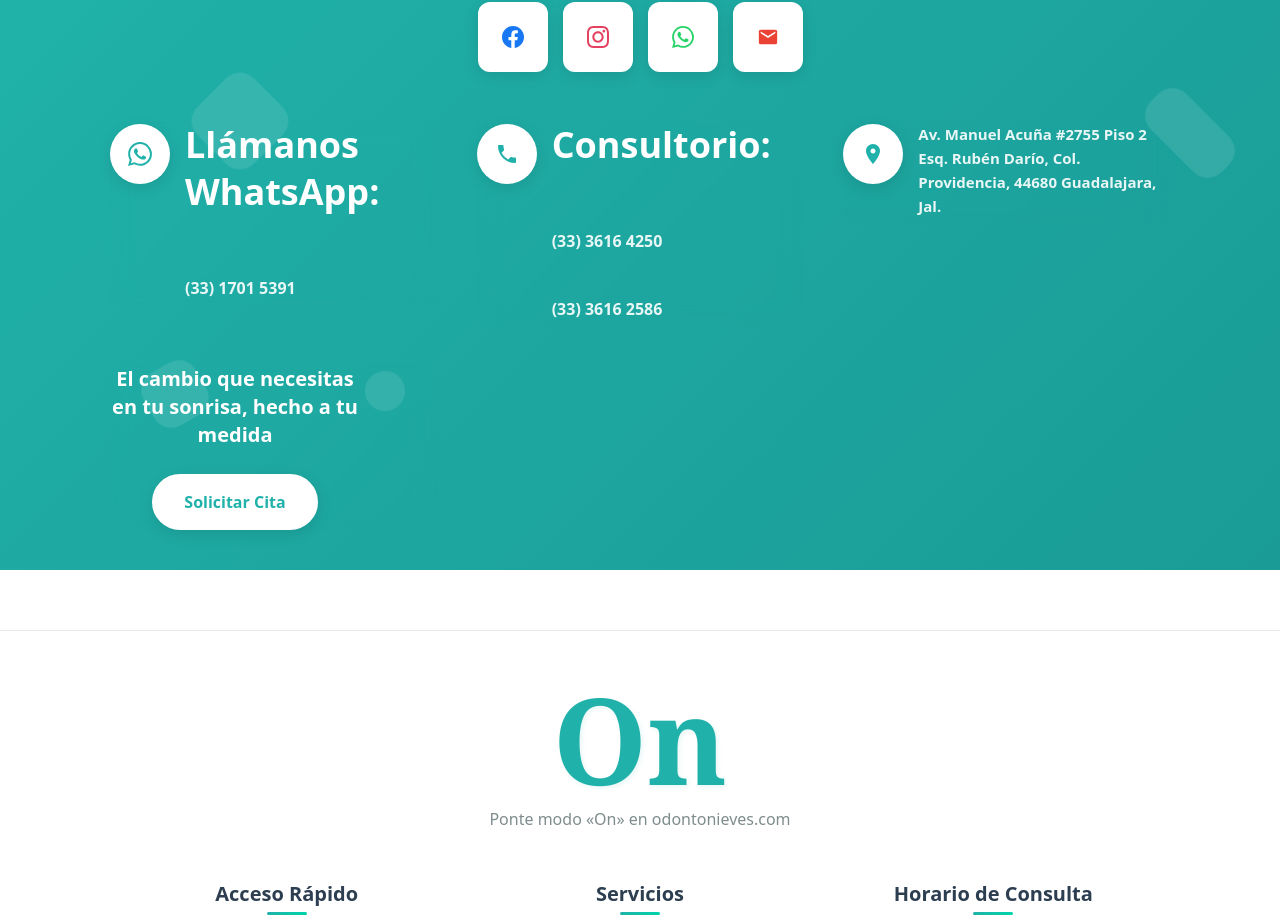
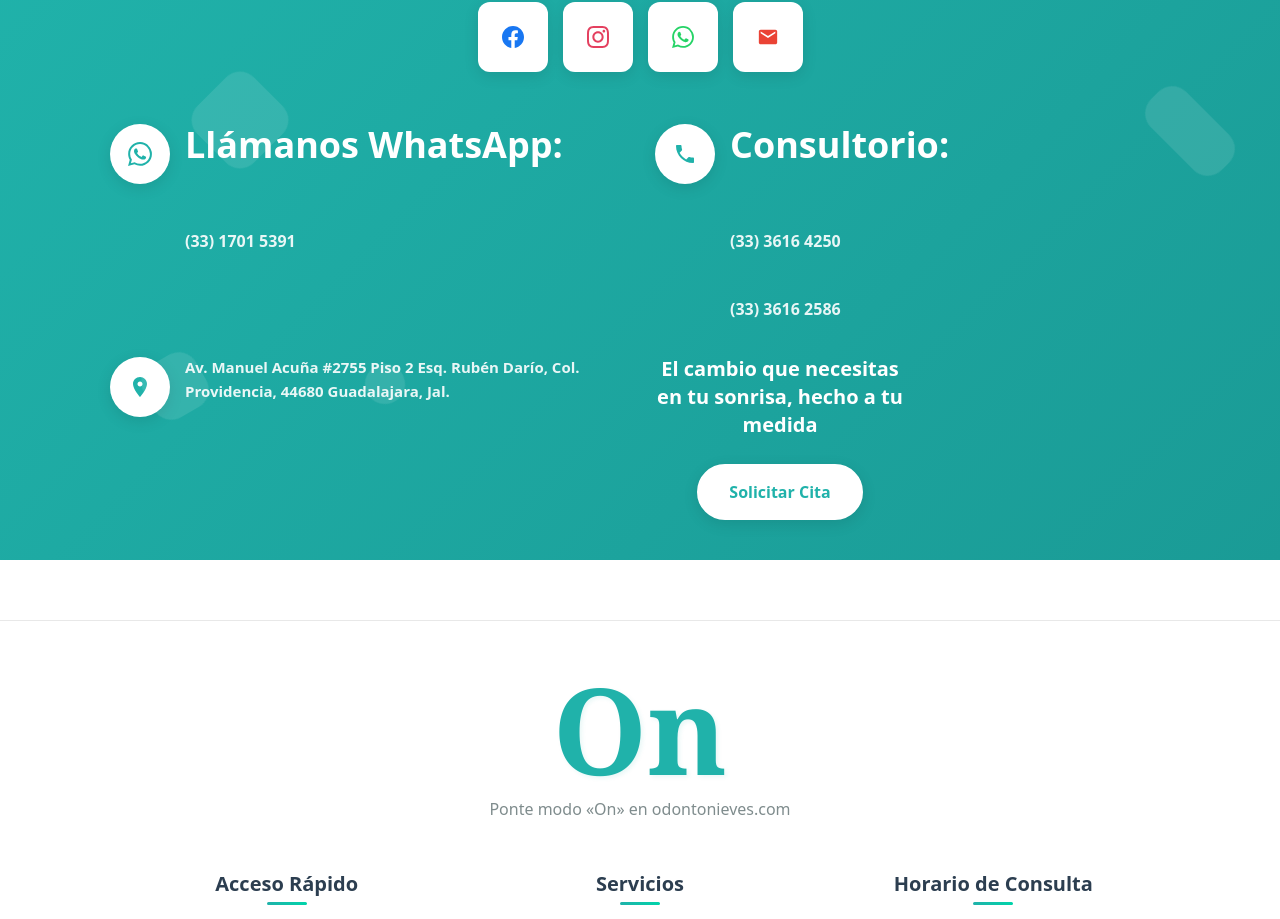
Before and after one commit to Jan-Amixtlan/odonto-nieves, a React (Vite) app: page / in a window 1280 px wide. Shown: the part 6058-6977 px from the top of the page. Built offline with nearby package versions, Linux system fonts and the light colour scheme.

Commit message:
Update styles in AppointmentContact and ContactFooter components for improved layout and design consistency

```diff
--- a/src/Components/AppointmentContact/AppointmentContact.css
+++ b/src/Components/AppointmentContact/AppointmentContact.css
@@ -217,7 +217,8 @@
 
 /* Sección de Contacto */
 .contact-info-section {
-    background: linear-gradient(135deg, var(--turquesa-principal) 0%, var(--azul-claro) 100%);
+    background: linear-gradient(135deg, rgba(32,178,170,0.65) 0%, rgba(79,209,199,0.65) 100%),
+        url('/FormularioFondo2.jpg') center center/cover no-repeat;
     color: var(--blanco-puro);
     padding: 40px 30px;
     display: flex;
@@ -225,6 +226,8 @@
     max-width: 400px;
     width: 100%;
     margin: 0 auto;
+    position: relative;
+    overflow: hidden;
 }
 
 .contact-content {
@@ -266,15 +269,15 @@
     align-items: flex-start;
     gap: 15px;
     padding: 15px;
-    background: rgba(255, 255, 255, 0.1);
+    background: transparent;
     border-radius: 12px;
     cursor: pointer;
     transition: all 0.3s ease;
-    backdrop-filter: blur(10px);
+    backdrop-filter: none;
 }
 
 .contact-item:hover {
-    background: rgba(255, 255, 255, 0.2);
+    background: transparent;
     transform: translateX(5px);
 }
 
@@ -346,16 +349,16 @@
     align-items: center;
     gap: 15px;
     padding: 12px 20px;
-    background: rgba(255, 255, 255, 0.1);
+    background: transparent;
     border-radius: 50px;
     cursor: pointer;
     transition: all 0.3s ease;
-    backdrop-filter: blur(10px);
+    backdrop-filter: none;
     justify-content: center;
 }
 
 .social-item:hover {
-    background: rgba(255, 255, 255, 0.2);
+    background: transparent;
     transform: scale(1.05);
 }
 
--- a/src/Components/ContactFooter/ContactFooter.css
+++ b/src/Components/ContactFooter/ContactFooter.css
@@ -18,9 +18,9 @@
 }
 
 .footer-container {
-    max-width: 1200px;
+    max-width: 800px;
     margin: 0 auto;
-    padding: 0 40px;
+    padding: 0 30px;
     position: relative;
     z-index: 2;
 }
@@ -65,8 +65,8 @@
 /* Contact Grid */
 .contact-grid {
     display: grid;
-    grid-template-columns: repeat(auto-fit, minmax(250px, 1fr));
-    gap: 40px;
+    grid-template-columns: 1fr 1fr;
+    gap: 30px;
     align-items: start;
     background: none !important;
     border: none !important;
```
